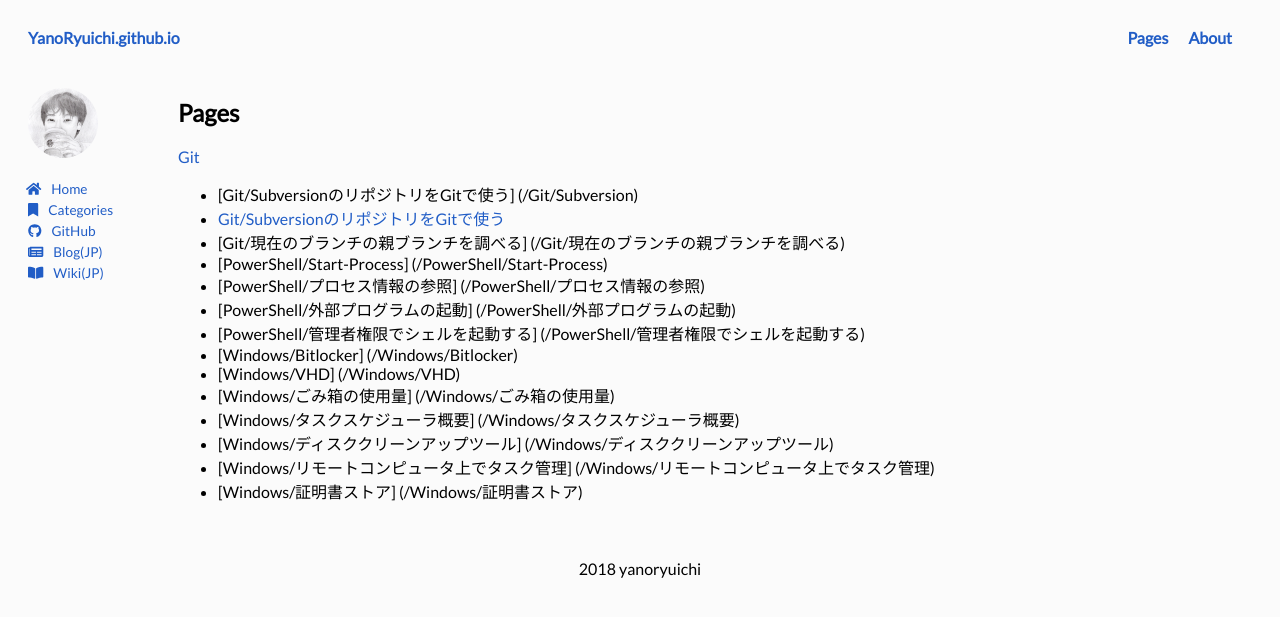
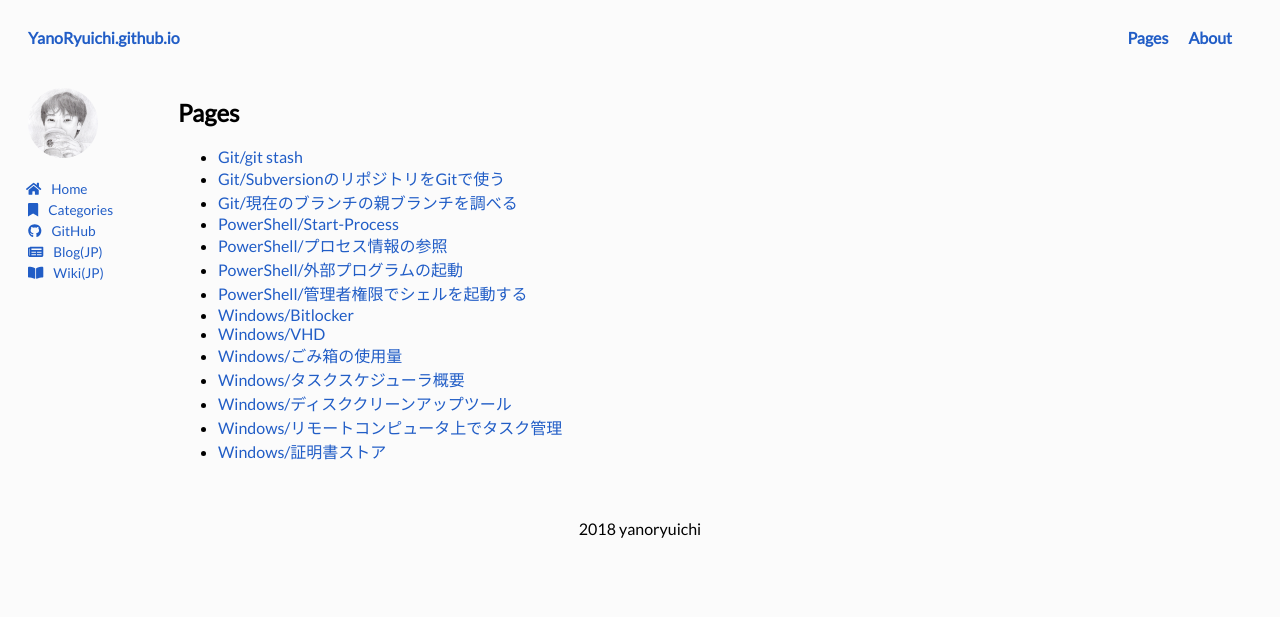
Before and after one commit to yanoryuichi/yanoryuichi.github.io, a Jekyll site: the page built from pages.md, in a window 1280 px wide. Shown: the top 617 px of the page. Built offline with Jekyll 4.4.1, drawn with Linux system fonts in a browser that asks for light colours; nearby versions of some CDN libraries; some web fonts are replaced; our own code applies the rules of GitHub Pages for plain Markdown files.

Commit message:
Update pages.md

```diff
--- a/pages.md
+++ b/pages.md
@@ -1,19 +1,17 @@
 Pages
 =====
 
-[Git](/Git/git%20stash)
-
-- [Git/SubversionのリポジトリをGitで使う] (/Git/Subversion)
-- [Git/SubversionのリポジトリをGitで使う](/Git/Subversion)
-- [Git/現在のブランチの親ブランチを調べる]     (/Git/現在のブランチの親ブランチを調べる)
-- [PowerShell/Start-Process]                   (/PowerShell/Start-Process)
-- [PowerShell/プロセス情報の参照]              (/PowerShell/プロセス情報の参照)
-- [PowerShell/外部プログラムの起動]            (/PowerShell/外部プログラムの起動)
-- [PowerShell/管理者権限でシェルを起動する]    (/PowerShell/管理者権限でシェルを起動する)
-- [Windows/Bitlocker]                          (/Windows/Bitlocker)
-- [Windows/VHD]                                (/Windows/VHD)
-- [Windows/ごみ箱の使用量]                     (/Windows/ごみ箱の使用量)
-- [Windows/タスクスケジューラ概要]             (/Windows/タスクスケジューラ概要)
-- [Windows/ディスククリーンアップツール]       (/Windows/ディスククリーンアップツール)
-- [Windows/リモートコンピュータ上でタスク管理] (/Windows/リモートコンピュータ上でタスク管理)
-- [Windows/証明書ストア]                       (/Windows/証明書ストア)
+- [Git/git stash]()
+- [Git/SubversionのリポジトリをGitで使う]()
+- [Git/現在のブランチの親ブランチを調べる]()
+- [PowerShell/Start-Process]()
+- [PowerShell/プロセス情報の参照]()
+- [PowerShell/外部プログラムの起動]()
+- [PowerShell/管理者権限でシェルを起動する]()
+- [Windows/Bitlocker]()
+- [Windows/VHD]()
+- [Windows/ごみ箱の使用量]()
+- [Windows/タスクスケジューラ概要]()
+- [Windows/ディスククリーンアップツール]()
+- [Windows/リモートコンピュータ上でタスク管理]()
+- [Windows/証明書ストア]()
```
